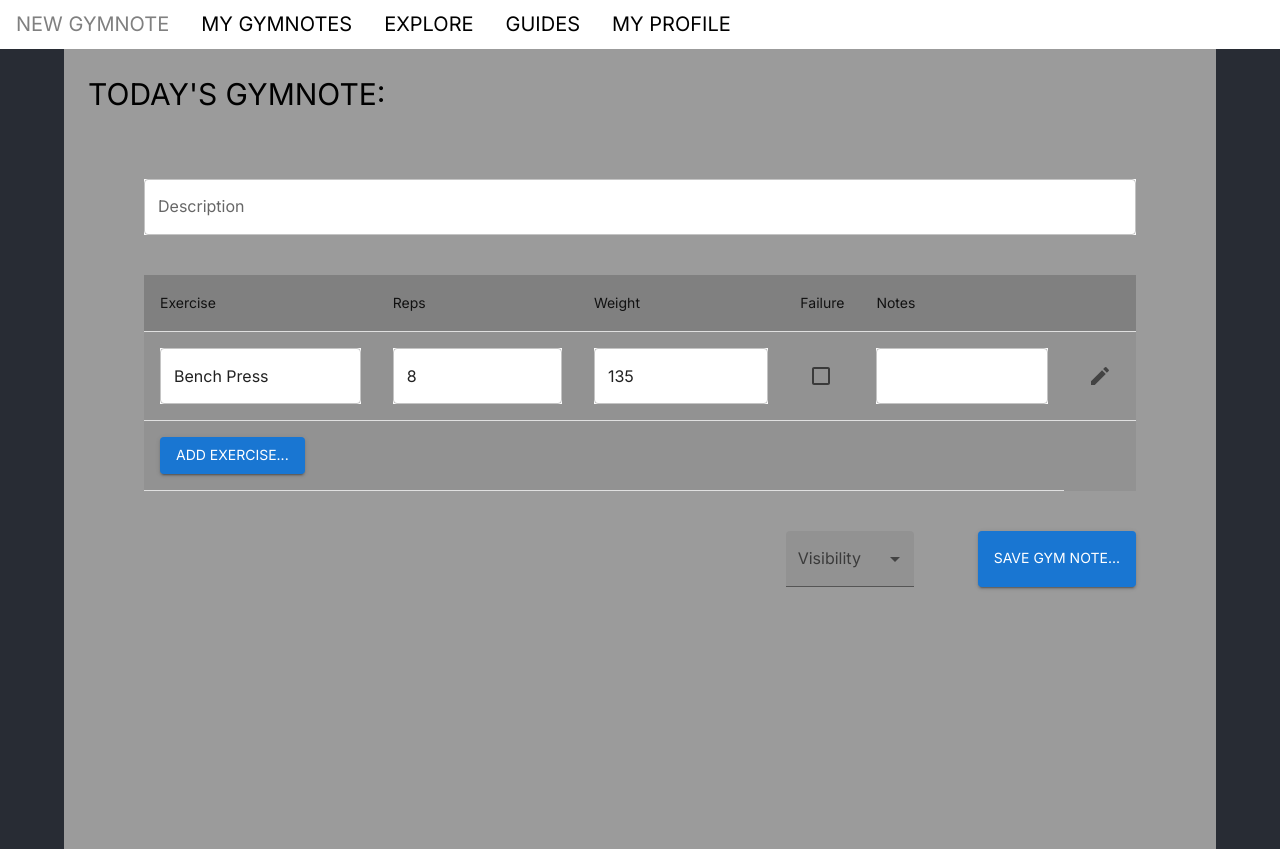
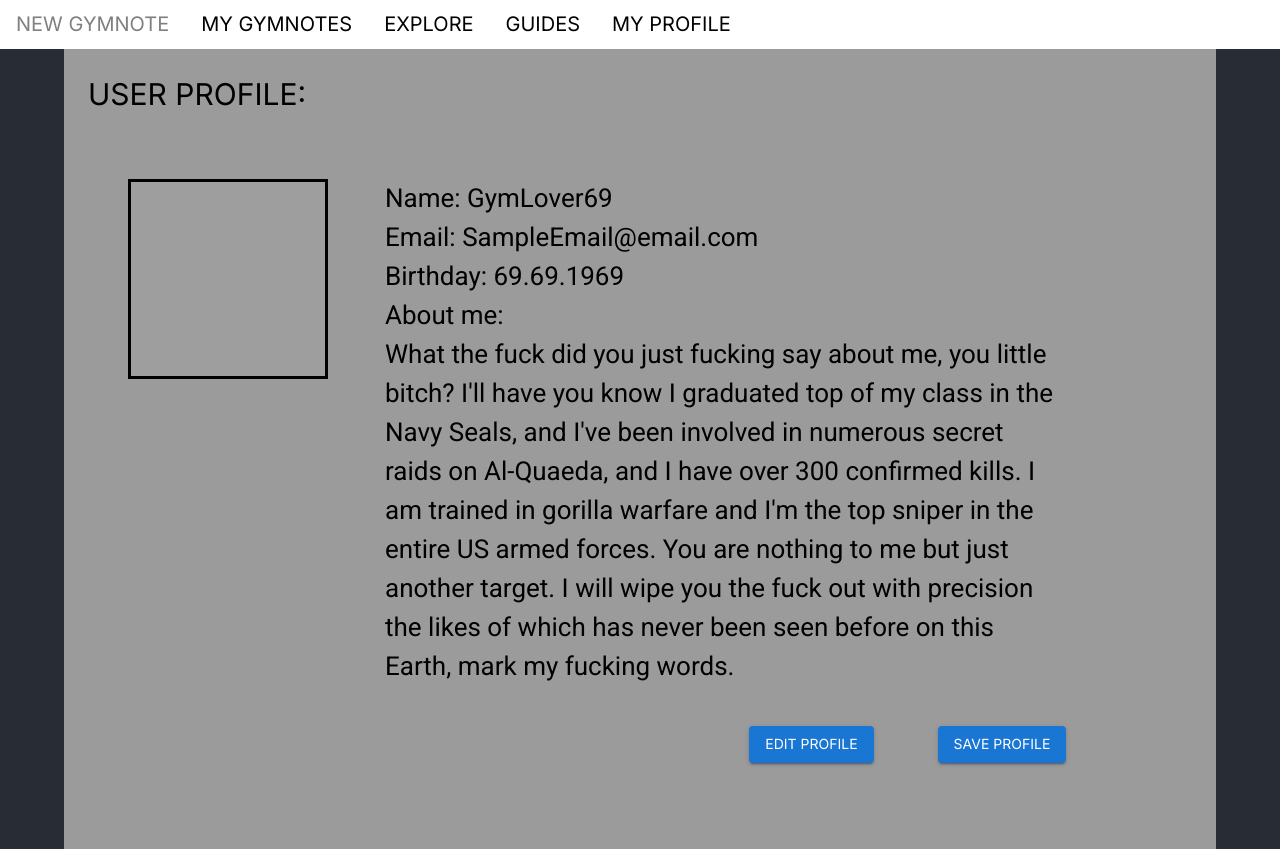
Before and after one commit to rakenduste-programmeerimine-2022/gym-note, a React (Create React App) app in the folder FrontEnd/: page / in a window 1280 px wide. Built offline with nearby package versions, Linux system fonts and the light colour scheme; grey boxes are pictures that could not be loaded; a web font is replaced by a local one.

Commit message:
User profile page and edit profile pages mostly done

```diff
--- a/FrontEnd/src/App.js
+++ b/FrontEnd/src/App.js
@@ -5,6 +5,7 @@ import CssBaseline from '@mui/material/CssBaseline';
 import * as React from "react";
 import NavigationHeader from "./components/NavigationHeader";
 import NewGymNote from "./pages/NewGymNote";
+import ProfilePage from "./pages/Profile";
 
 const Theme = createTheme({
   background: {
@@ -34,7 +35,7 @@ function App() {
     <NavigationHeader></NavigationHeader>
     <div className="App">
       <header className="App-header">
-        <NewGymNote/>
+        <ProfilePage/>
       </header>
     </div>
   </ThemeProvider>
--- a/FrontEnd/src/components/NavigationHeader.js
+++ b/FrontEnd/src/components/NavigationHeader.js
@@ -3,6 +3,8 @@ import Box from '@mui/material/Box';
 import Tabs from '@mui/material/Tabs';
 import Tab from '@mui/material/Tab';
 import { styled } from "@mui/material/styles";
+import NewGymNote from "../pages/NewGymNote";
+import ProfilePage from "../pages/Profile";
 
 const StyledTab = styled(Tab)({
     color: "black",
@@ -24,7 +26,7 @@ export default function NavigationHeader() {
         <>
             <Box sx={{ width: '100%'}}>
                 <Tabs value={value} onChange={handleChange} indicatorColor="">
-                    <StyledTab label="New GymNote" />
+                    <StyledTab label="New GymNote"/>
                     <StyledTab label="My GymNotes" />
                     <StyledTab label="Explore" />
                     <StyledTab label="Guides" />
--- a/FrontEnd/src/index.js
+++ b/FrontEnd/src/index.js
@@ -4,6 +4,11 @@ import './index.css';
 import App from './App';
 import reportWebVitals from './reportWebVitals';
 import NavigationHeader from "./components/NavigationHeader";
+import '@fontsource/roboto/300.css';
+import '@fontsource/roboto/400.css';
+import '@fontsource/roboto/500.css';
+import '@fontsource/roboto/700.css';
+
 
 const root = ReactDOM.createRoot(document.getElementById('root'));
 root.render(
--- a/FrontEnd/src/pages/NewGymNote.js
+++ b/FrontEnd/src/pages/NewGymNote.js
@@ -18,7 +18,7 @@ import EditIcon from '@mui/icons-material/Edit';
 function ExerciseTable(props) {
     const { tableData, setTableData, editMode, setEditMode } = props;
     return (
-        <Box fontFamily={"Inter"}>
+        <Box fontFamily={"Roboto"}>
             <Table sx={{backgroundColor: "#929292" }}>
                 <TableHead>
                     <TableRow sx={{ backgroundColor: "gray" }}>
@@ -138,12 +138,12 @@ export default function NewGymNote() {
         <React.Fragment>
             <CssBaseline/>
             <Container fixed>
-                <Box sx={{bgcolor: '#9b9b9b', height: '100vh'}}>
+                <Box sx={{bgcolor: '#9b9b9b', height: '100vh'}} fontFamily={"Roboto"}>
                     <Box textAlign={"left"} lineHeight={3} paddingLeft={3} color={"black"} fontSize={30}>
                         TODAY'S GYMNOTE:</Box>
-                    <Box paddingX={10} paddingTop={5}>
-                        <Box fontFamily={"Inter"} paddingBottom={5}>
-                            <TextField sx={{backgroundColor: 'white'}} //TODO: fix the font, set to Inter
+                    <Box paddingX={10} paddingTop={5} fontFamily={"Roboto"}>
+                        <Box fontFamily={"Roboto"} paddingBottom={5}>
+                            <TextField sx={{backgroundColor: 'white'}}
                                        id="NoteDescription" label="Description" variant="outlined" fullWidth multiline> Why
                                 can I put random text here lol </TextField>
                         </Box>
--- /dev/null
+++ b/FrontEnd/src/pages/Profile.js
@@ -0,0 +1,60 @@
+import {Avatar, Box, Button, Container, Grid, Stack, TextField, Typography} from "@mui/material";
+import {useState} from "react";
+
+function UserDesc(){
+    return "What the fuck did you just fucking say about me, you little bitch?" +
+        " I'll have you know I graduated top of my class in the Navy Seals, and I've been involved in " +
+        "numerous secret raids on Al-Quaeda, and I have over 300 confirmed kills. I am trained in gorilla" +
+        " warfare and I'm the top sniper in the entire US armed forces. You are nothing to me but just another " +
+        "target. I will wipe you the fuck out with precision the likes of which has never been seen before on " +
+        "this Earth, mark my fucking words."
+}
+
+export default function ProfilePage(){
+    const [ProfileData, setProfileData] = useState({
+        name: "GymLover69",
+        email: "SampleEmail@email.com",
+        birthday: "69.69.1969",
+        description: "What the fuck did you just fucking say about me, you little bitch?" +
+            " I'll have you know I graduated top of my class in the Navy Seals, and I've been involved in " +
+            "numerous secret raids on Al-Quaeda, and I have over 300 confirmed kills. I am trained in gorilla" +
+            " warfare and I'm the top sniper in the entire US armed forces. You are nothing to me but just another " +
+            "target. I will wipe you the fuck out with precision the likes of which has never been seen before on " +
+            "this Earth, mark my fucking words."
+    });
+    function ProfileDataFields(){
+        return({
+            name: <TextField></TextField>,
+            email: <TextField></TextField>,
+            birthday: <TextField></TextField>,
+            description: <TextField fullwidth multiline></TextField>
+        }
+        )
+    }
+
+    return(
+        <>
+            <Container fixed>
+                <Box sx={{bgcolor: '#9b9b9b', height: '100vh'}}>
+                    <Box textAlign={"left"} lineHeight={3} paddingLeft={3} color={"black"} fontSize={30}>
+                        USER PROFILE:</Box>
+                    <Grid container spacing={0.5} paddingX={8} paddingTop={5}>
+                        <Grid item xs={3}>
+                            <Avatar sx={{ width: 200, height: 200, border: 3, borderColor: "black"}} alt="sampleAvatar" src="https://static.wikia.nocookie.net/920e1790-1906-4589-b762-2eee2311b265" variant="square"/>
+                        </Grid>
+                        <Grid item xs={8} textAlign="left" fontSize={"20"} color={"black"} fontFamily={"Roboto"}>
+                                Name: {ProfileData.name} <br/>
+                                Email: {ProfileData.email} <br/>
+                                Birthday: {ProfileData.birthday} <br/>
+                                About me: <br/>{ProfileData.description} <br/>
+                            <Stack direction="row" justifyContent="flex-end" spacing={8} paddingTop={5}>
+                                <Button variant={"contained"} onClick={()=> setProfileData(ProfileDataFields)}>Edit profile</Button>
+                                <Button variant={"contained"}>Save profile</Button>
+                            </Stack>
+                        </Grid>
+                    </Grid>
+                </Box>
+            </Container>
+        </>
+    )
+}
```
